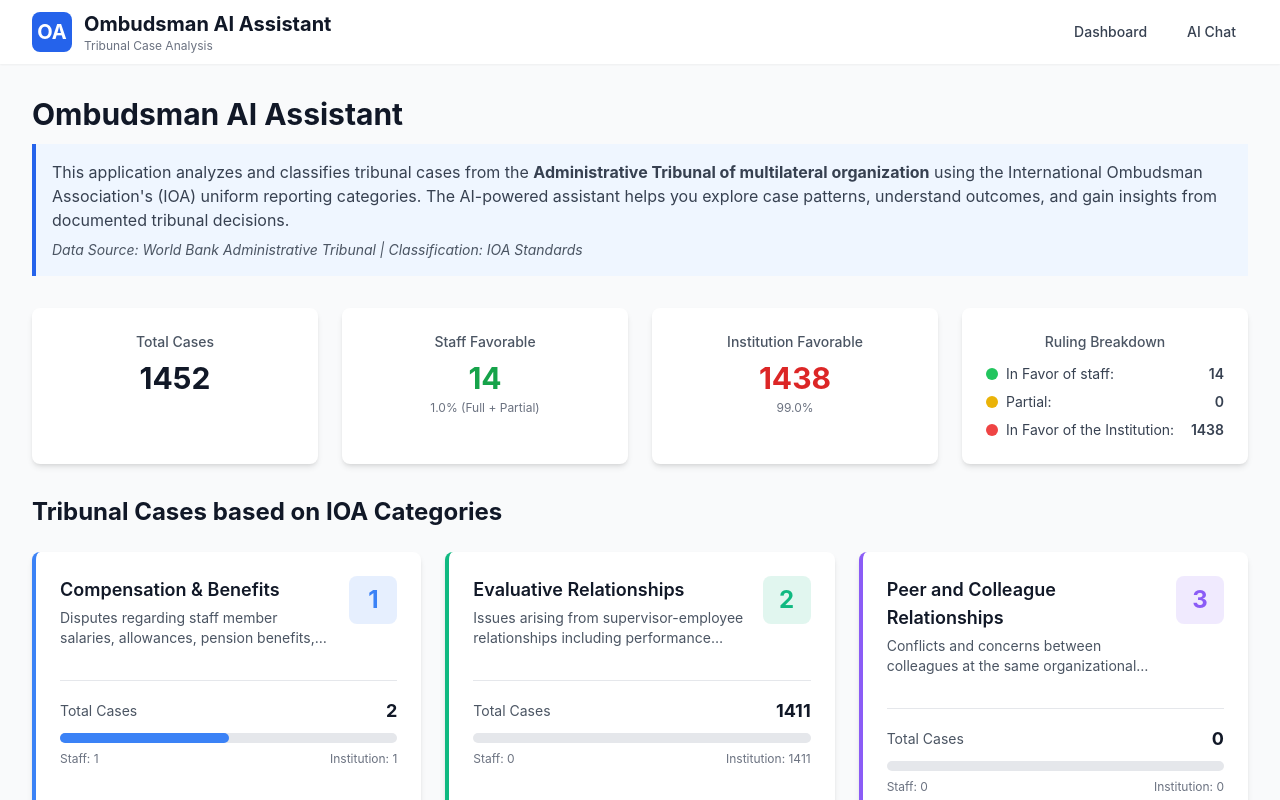
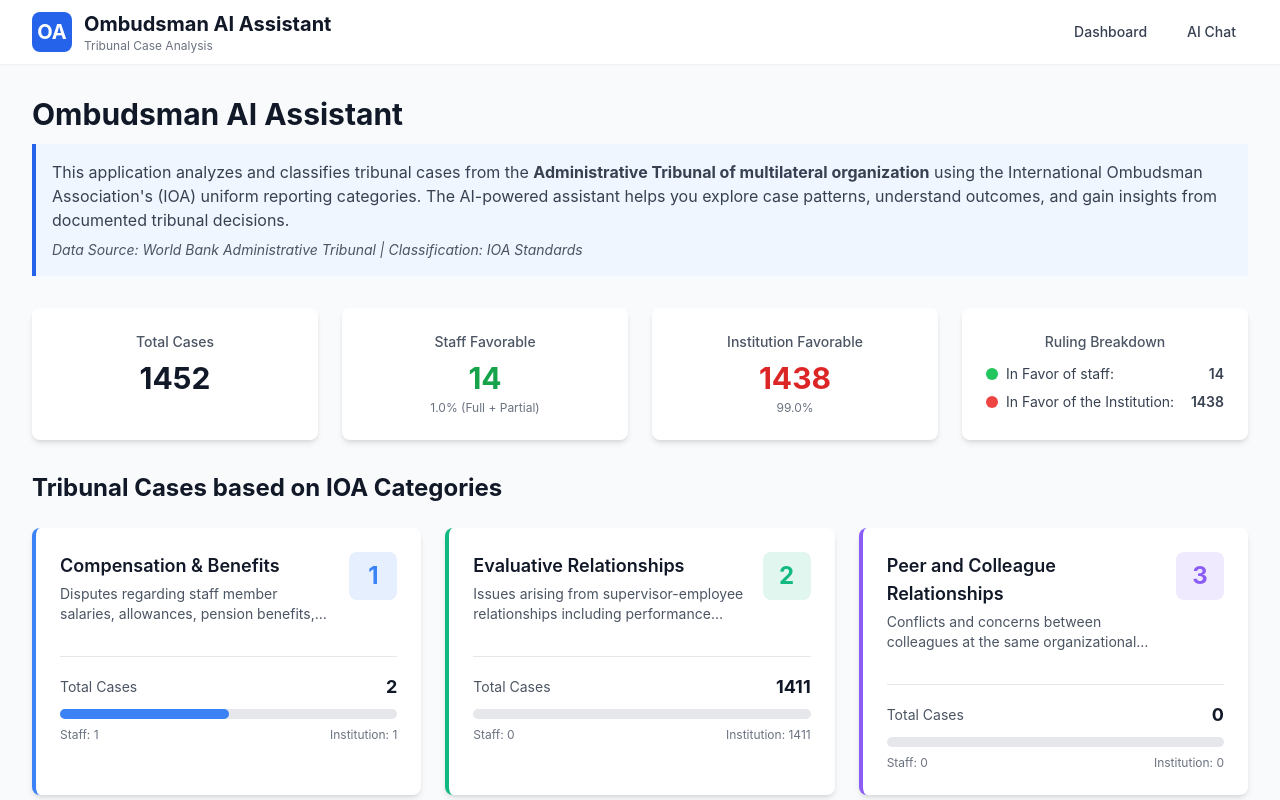
Before and after one commit to Faduma2025/Ombudsman-AI-Assistant, a React (Vite) app: page / in a window 1280 px wide. Shown: the top 800 px of the page. Built offline with nearby package versions, Linux system fonts and the light colour scheme.

Commit message:
Remove Partial entry from Ruling Breakdown

```diff
--- a/src/components/dashboard/StatsOverview.tsx
+++ b/src/components/dashboard/StatsOverview.tsx
@@ -59,13 +59,6 @@
             </div>
             <div className="flex justify-between items-center">
               <span className="flex items-center">
-                <span className="w-3 h-3 bg-yellow-500 rounded-full mr-2"></span>
-                Partial:
-              </span>
-              <span className="font-semibold">{stats.partialWins}</span>
-            </div>
-            <div className="flex justify-between items-center">
-              <span className="flex items-center">
                 <span className="w-3 h-3 bg-red-500 rounded-full mr-2"></span>
                 In Favor of the Institution:
               </span>
```
